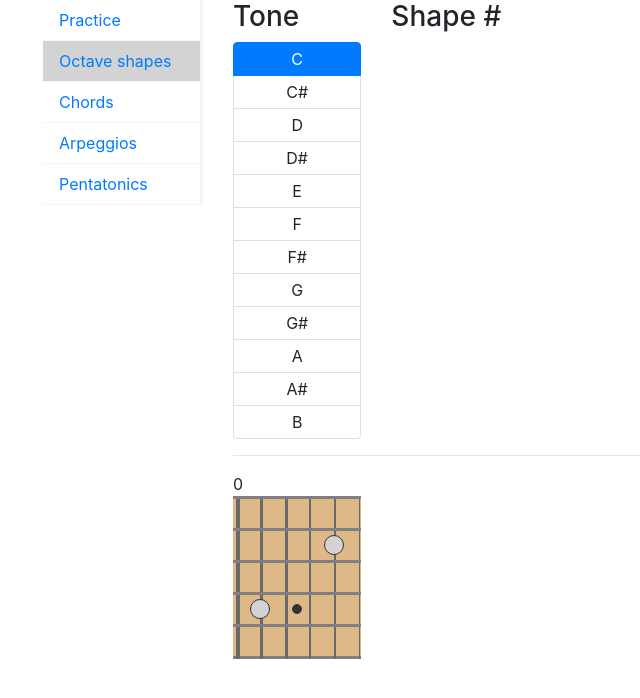
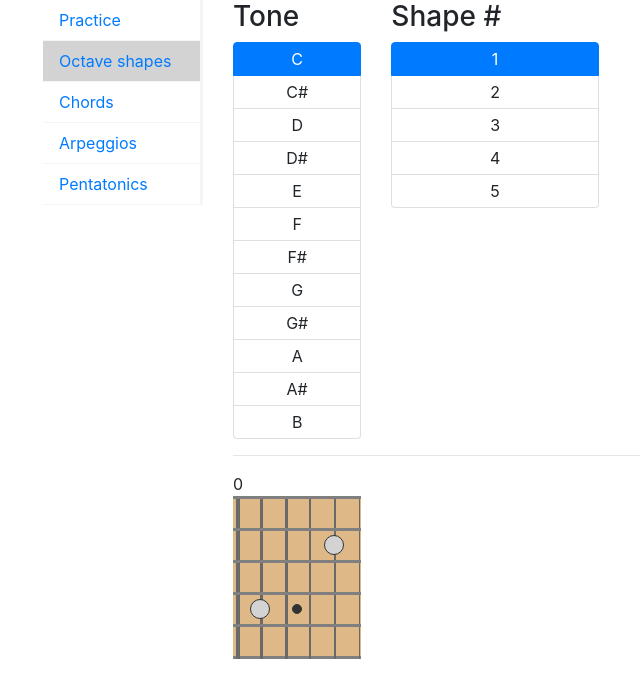
Before and after one commit to sparkoo/guitar-practice, an Angular app: page /octaveShapes in a window 1280 px wide. Shown: the top 698 px of the page, without its empty margins (42-682 px from the left). Built offline with nearby package versions, Linux system fonts and the light colour scheme.

Commit message:
selecting octave shape numbers

```diff
--- a/src/app/octave-shapes/octave-shapes.component.html
+++ b/src/app/octave-shapes/octave-shapes.component.html
@@ -12,7 +12,14 @@
   </div>
   <div class="col-md-3">
     <h3>Shape #</h3>
-
+    <ul class="list-group">
+      <li class="list-group-item"
+          *ngFor="let shapeNo of ShapeNo"
+          [ngClass]="{'active': shapeNo === selectedShapeNo}"
+          (click)="selectShapeNo(shapeNo)">
+        {{shapeNo}}
+      </li>
+    </ul>
   </div>
 </div>
 <hr>
--- a/src/app/octave-shapes/octave-shapes.component.ts
+++ b/src/app/octave-shapes/octave-shapes.component.ts
@@ -1,7 +1,7 @@
 import { Component, OnInit } from '@angular/core';
 import { OctaveShapesService } from '../db/octave-shapes.service';
 import { Shape } from '../model/shape';
-import { ToneUp, ToneUpKeys, ToneValue } from '../model/tone';
+import { ShapeNo, ToneUp, ToneUpKeys, ToneValue } from '../model/tone';
 
 @Component({
   selector: 'app-octave-shapes',
@@ -16,6 +16,7 @@ export class OctaveShapesComponent implements OnInit {
 
   readonly tones = ToneUpKeys;
   readonly ToneUp = ToneUp;
+  readonly ShapeNo = ShapeNo;
 
   constructor(private octaveShapesService: OctaveShapesService) { }
 
```
